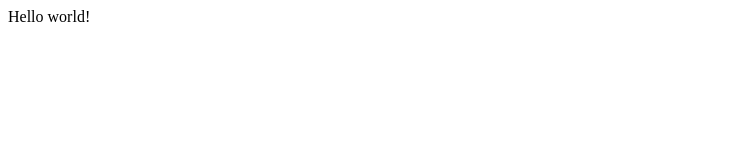
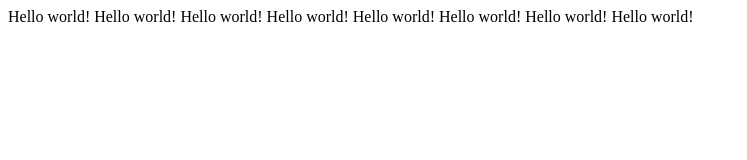
Before and after one commit to alirahimi611/First-Practice, a plain HTML site: page index.html in a window 1280 px wide. Shown: the whole page, without its empty margins (0-747 px from the left). Drawn offline with Linux system fonts and the light colour scheme.

Commit message:
new Code Change for Test

```diff
--- a/index.html
+++ b/index.html
@@ -10,6 +10,13 @@
 <body>
 
     <span>Hello world!</span>
+    <span>Hello world!</span>
+    <span>Hello world!</span>
+    <span>Hello world!</span>
+    <span>Hello world!</span>
+    <span>Hello world!</span>
+    <span>Hello world!</span>
+    <span>Hello world!</span>
 
 
     <script src="/index.js"></script>
```
Also changed, not shown: index.js (+14 -0 lines).
